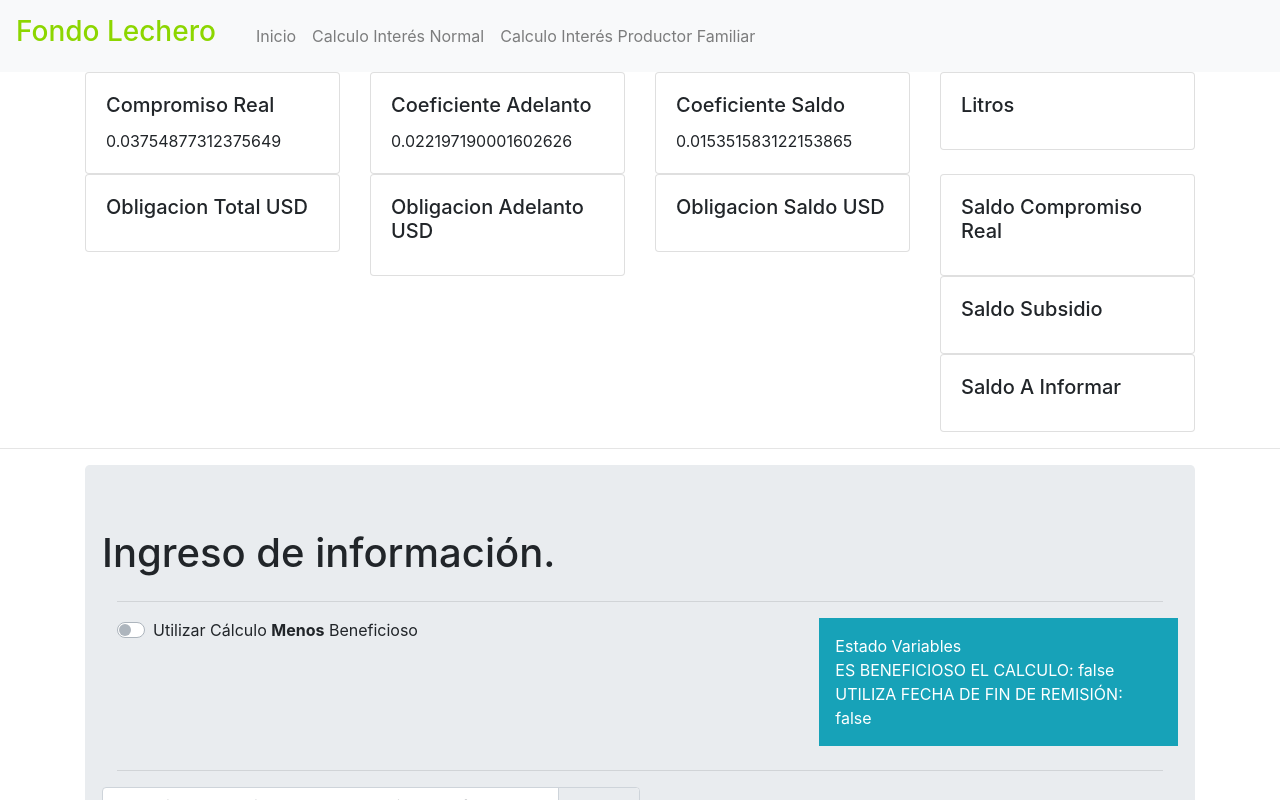
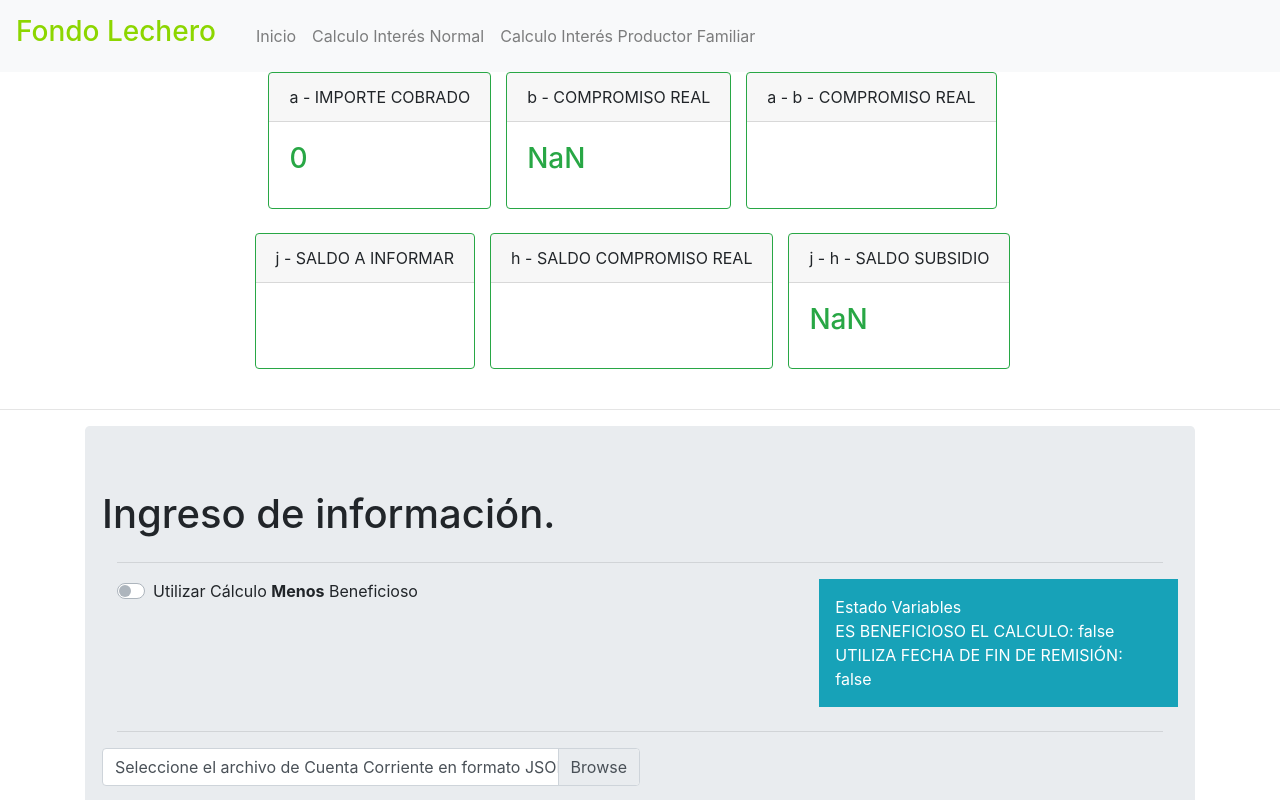
Before and after one commit to mauridev/intereses, an Angular app: page /calculo-intreses-familiares in a window 1280 px wide. Shown: the top 800 px of the page. Built offline with nearby package versions, Linux system fonts and the light colour scheme.

Commit message:
Front restructure

```diff
--- a/src/app/calculo-intereses-familiar/calculo-intereses-familiar.component.html
+++ b/src/app/calculo-intereses-familiar/calculo-intereses-familiar.component.html
@@ -1,4 +1,56 @@
 <div class="container">
+  <div class="row justify-content-center" >
+
+    <div class="card border-success mb-4" style="max-width: 18rem; margin-right: 15px;">
+      <div class="card-header">a - IMPORTE COBRADO</div>
+      <div class="card-body text-success">
+        <h3 class="card-title">{{ importeCobrado }}</h3>
+      </div>
+    </div>
+
+    <div class="card border-success mb-4" style="max-width: 18rem; margin-right: 15px;">
+        <div class="card-header">b - COMPROMISO REAL</div>
+        <div class="card-body text-success">
+          <h3 class="card-title">{{ importeCobrado - obligacionRealTotal }}</h3>
+        </div>
+    </div>
+
+    <div class="card border-success mb-4" style="max-width: 18rem; margin-right: 15px;">
+        <div class="card-header">a - b - COMPROMISO REAL</div>
+        <div class="card-body text-success">
+          <h3 class="card-title">{{ obligacionRealTotal }}</h3>
+        </div>
+    </div>
+
+  </div>
+
+  <div class="row justify-content-center" >
+
+      <div class="card border-success mb-4" style="max-width: 18rem; margin-right: 15px;">
+        <div class="card-header">j - SALDO A INFORMAR</div>
+        <div class="card-body text-success">
+          <h3 class="card-title">{{ saldoAInformar }}</h3>
+        </div>
+      </div>
+
+      <div class="card border-success mb-4" style="max-width: 18rem; margin-right: 15px;">
+          <div class="card-header">h - SALDO COMPROMISO REAL</div>
+          <div class="card-body text-success">
+            <h3 class="card-title">{{ saldoFinal }}</h3>
+          </div>
+      </div>
+
+      <div class="card border-success mb-4" style="max-width: 18rem; margin-right: 15px;">
+          <div class="card-header">j - h - SALDO SUBSIDIO</div>
+          <div class="card-body text-success">
+            <h3 class="card-title">{{ saldoAInformar - saldoFinal }}</h3>
+          </div>
+      </div>
+
+    </div>
+</div>
+
+<div class="container" *ngIf="ayudaProgramador">
     <div class="row">
         <div class="col-sm-3">
           <div class="card">
@@ -156,7 +208,7 @@
             </div>
             <hr>
             <div class="row">
-                <div class="col-md-12">
+                <div class="col-md-6">
                     <div class="custom-control custom-switch">
                         <input
                           type="checkbox"
@@ -164,15 +216,16 @@
                           [(ngModel)]="tieneFechaFinRemision"
                           id="idFechaFinRemision">
                         <label class="custom-control-label" for="idFechaFinRemision">
-                          <div class="col-md-12"   *ngIf="tieneFechaFinRemision; else noTieneFechaFinRemision">Fecha Fin Remision
-                              <input class="form-control"  [(ngModel)]="fechaFinRemision"  type="text" ngbDatepicker #d2="ngbDatepicker" (dateSelect)="onDateSelect($event)"/>
-                              <button (click)="d2.toggle()" class="btn btn-secondary">Calendario Fecha Fin Remsión</button>
-                          </div>
+                          Utiliza Fecha Fin Remisión?
                         </label>
-                        <ng-template #noTieneFechaFinRemision>
-                            <span>Utiliza Fecha Fin Remisión?</span>
-                        </ng-template>
-                      </div>
+                    </div>
+                </div>
+                <div class="col-md-6">
+                  <div class="col-md-12"   *ngIf="tieneFechaFinRemision">Fecha Fin Remision
+                    <input class="form-control"  [(ngModel)]="fechaFinRemision"  type="text" ngbDatepicker #d2="ngbDatepicker" (dateSelect)="onDateSelect($event)"/>
+                    <button (click)="d2.toggle()" class="btn btn-secondary">Calendario Fecha Fin Remsión</button>
+                 </div>
+
                 </div>
             </div>
             <hr>
--- a/src/app/calculo-intereses-familiar/calculo-intereses-familiar.component.ts
+++ b/src/app/calculo-intereses-familiar/calculo-intereses-familiar.component.ts
@@ -18,6 +18,7 @@ export class CalculoInteresesFamiliarComponent implements OnInit {
   saldoFinal: number;
   saldoSubsidio: number;
   saldoAInformar: number;
+  importeCobrado: number = 0;
 
   esLaFechaFinalElUltimoDato = true;
   indiceFechaFinal: number;
@@ -39,6 +40,7 @@ export class CalculoInteresesFamiliarComponent implements OnInit {
   tieneFechaFinRemision: boolean = false;
   nombreArchivoLeido: string = "Seleccione el archivo de Cuenta Corriente en formato JSON";
   textoBoton = "Calcular Saldo Productor Familiar";
+  ayudaProgramador: boolean = false;
 
 
 
@@ -183,6 +185,8 @@ export class CalculoInteresesFamiliarComponent implements OnInit {
        // this.calculoAlgoritmoPF();
     }
   }
+
+
 
   realizarCalculoPF = () => {
     if (this.ctaCte.length <= 1 ) {
@@ -413,6 +417,9 @@ calcularSaldosParaCuentaCorrienteFechaMovil = () => {
     let auxiliarNumerico = 1;
     for (let i = 0; i < this.ctaCte.length; i ++) {
       if (this.ctaCte[i].IdRegistro_2 === 12 || this.ctaCte[i].IdRegistro_2 === 13) {
+        this.importeCobrado = this.importeCobrado + this.ctaCte[i].DEBITO;
+        //console.log('DEBITO: ' +this.ctaCte[i].DEBITO);
+
         if (auxiliarNumerico === 1) {
           this.ctaCte[i].DEBITO = this.obligacionAdelanto;
           auxiliarNumerico = auxiliarNumerico + 1;
```
